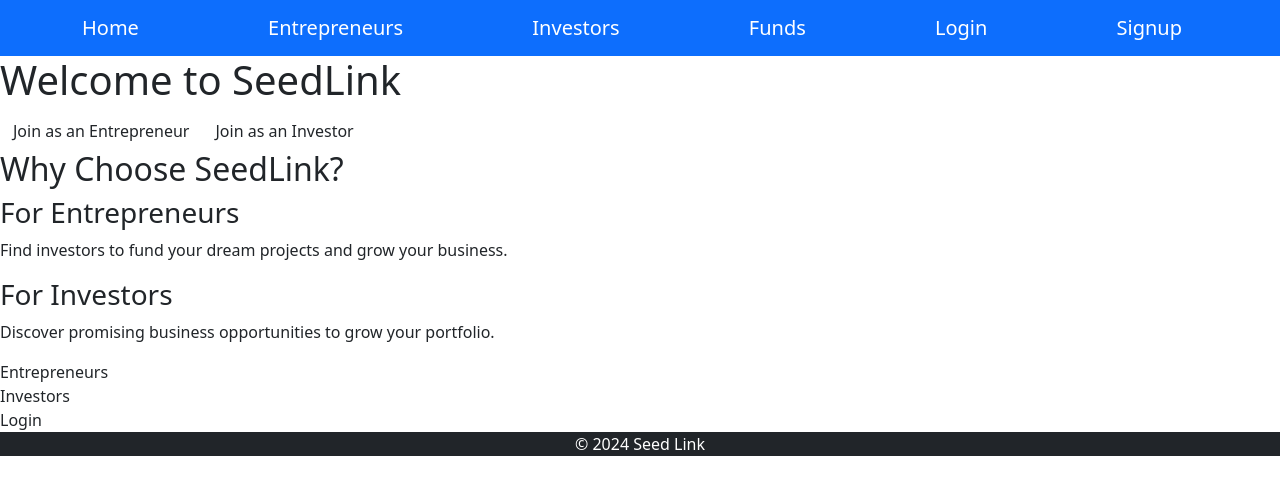
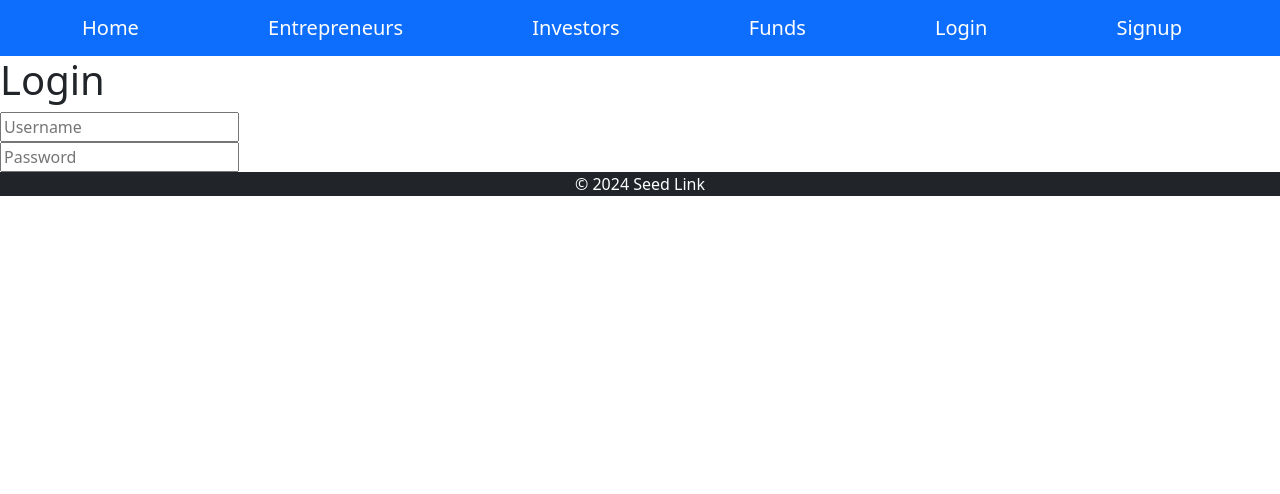
Before and after one commit to gampalachalani/Group_Project, a React (Vite) app in the folder frontend/frontend/: page /login in a window 1280 px wide. Shown: the top 494 px of the page. Built offline with nearby package versions, Linux system fonts and the light colour scheme.

Commit message:
link pages &login

```diff
--- a/frontend/frontend/src/App.tsx
+++ b/frontend/frontend/src/App.tsx
@@ -1,21 +1,24 @@
 import React from 'react';
-import Header from './components/Header.tsx';
-import Home from './components/Home.tsx';
-import Footer from './components/Footer.tsx';
-import Entrepreneurs from './components/Entrepreneurs.tsx';
-import Investors from './components/Investors.tsx';
-import Login from './components/Login.tsx';
+import { BrowserRouter as Router, Routes, Route } from 'react-router-dom';
+import Header from './components/Header';
+import Home from './components/Home';
+import Footer from './components/Footer';
+import Entrepreneurs from './components/Entrepreneurs';
+import Investors from './components/Investors';
+import Login from './components/Login';
 
 const App: React.FC = () => {
   return (
-    <div>
+    <Router>
       <Header />
-       <Home />
-       <Entrepreneurs />
-       <Investors />
-       <Login />
+      <Routes>
+        <Route path="/home" element={<Home />} />
+        <Route path="/entrepreneurs" element={<Entrepreneurs />} />
+        <Route path="/investors" element={<Investors />} />
+        <Route path="/login" element={<Login />} />
+      </Routes>
       <Footer />
-    </div>
+    </Router>
   );
 };
 
--- a/frontend/frontend/src/components/Login.tsx
+++ b/frontend/frontend/src/components/Login.tsx
@@ -2,8 +2,20 @@ import React from 'react'
 
 const Login: React.FC = () => {
   return (
-    <div>
-        Login
+    <div className='wrapper'>
+      <div className='form-box login'>
+        <form action=''>
+          <h1>Login</h1>
+          <div className='input-box'>
+            <input type='text'
+            placeholder='Username' required />
+          </div><div className='input-box'>
+            <input type='password'
+            placeholder='Password' required />
+          </div>
+        </form>
+      </div>
+
     </div>
   )
 }
```
